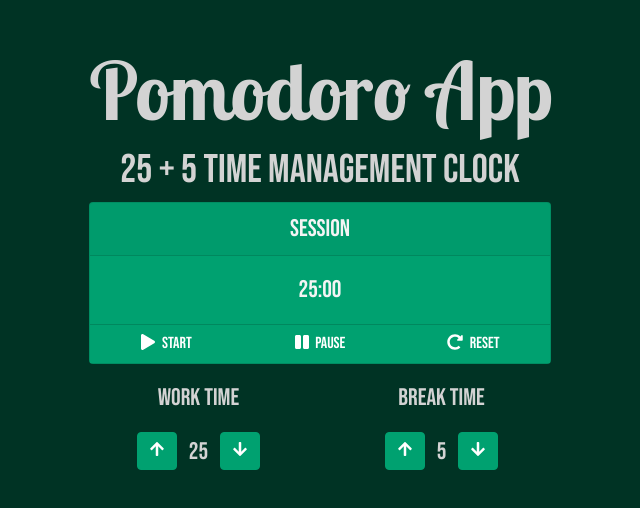
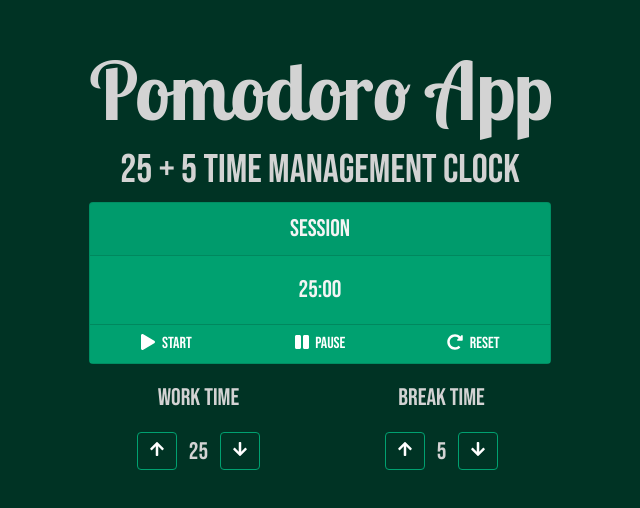
Before and after one commit to A3AJAGBE/react-pomodoro-app, a React (Create React App) app: page / in a window 1280 px wide. Shown: the part 128-636 px from the top of the page, without its empty margins (320-960 px from the left). Built offline with nearby package versions, Linux system fonts and the light colour scheme.

Commit message:
Add css for settings btn

```diff
--- a/src/App.css
+++ b/src/App.css
@@ -40,6 +40,17 @@
   background-color: var(--danger);
 }
 
-#App-Card .Card-Btn:focus {
+#App-Card .Card-Btn:focus, #Settings .btn:focus{
   box-shadow: none;
 }
+
+#Settings .btn {
+  background-color: var(--theme-color-dark);
+  border-color: var(--theme-color);
+}
+
+#Settings .btn:hover {
+  background-color: var(--theme-color);
+  border-color: var(--theme-color);
+
+}
```
